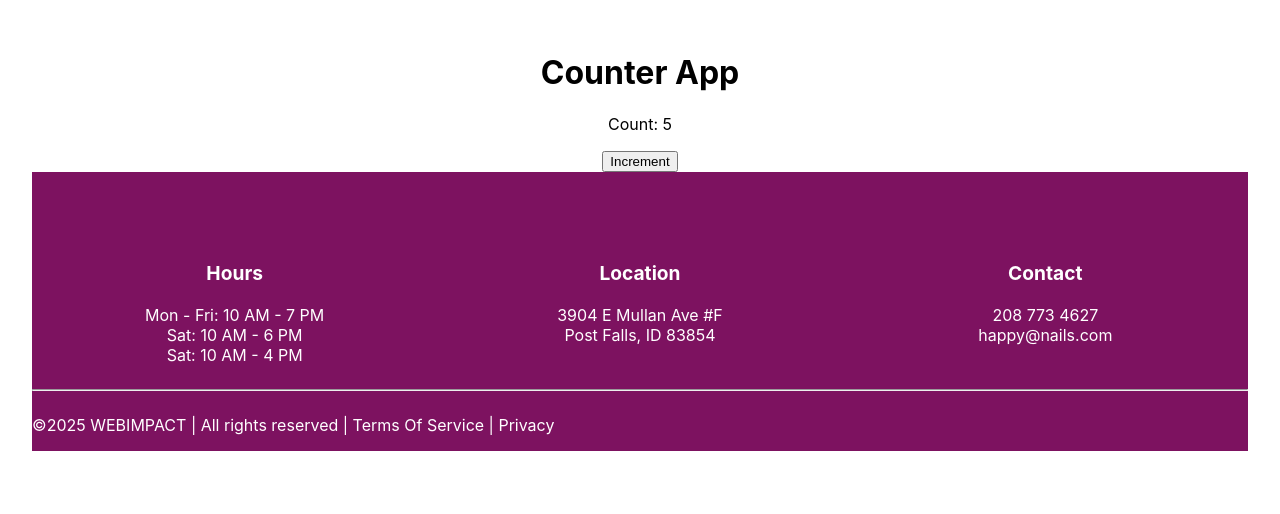
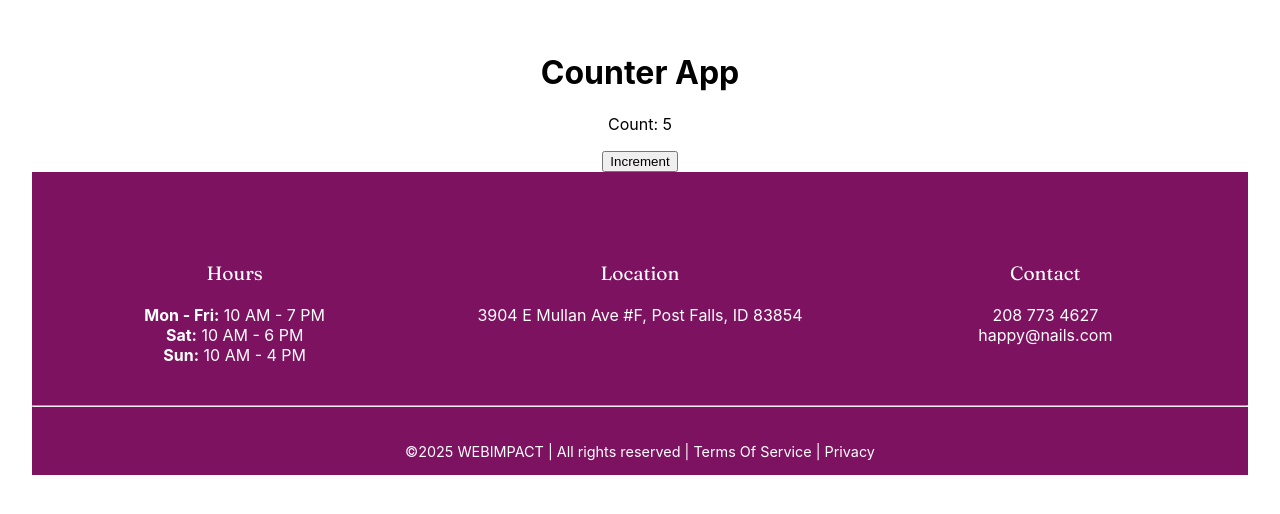
Before and after one commit to webimpactuw/happy-nails, a React (Create React App) app: page / in a window 1280 px wide. Shown: the top 514 px of the page. Built offline with nearby package versions, Linux system fonts and the light colour scheme.

Commit message:
made some changes

```diff
--- a/public/index.html
+++ b/public/index.html
@@ -24,6 +24,9 @@
       work correctly both with client-side routing and a non-root public URL.
       Learn how to configure a non-root public URL by running `npm run build`.
     -->
+
+    <link href="https://fonts.googleapis.com/css2?family=Fraunces&display=swap" rel="stylesheet">
+
     <title>React App</title>
   </head>
   <body>
--- a/src/components/Foot.js
+++ b/src/components/Foot.js
@@ -1,40 +1,60 @@
 import React from "react";
-import "./footer.css";
+import InformationBox from "./InformationBox";
 
 function Foot() {
+  // Data for the footer
+  const footerData = {
+    hours: [
+      { date: "Mon - Fri", time: "10 AM - 7 PM" },
+      { date: "Sat", time: "10 AM - 6 PM" },
+      { date: "Sun", time: "10 AM - 4 PM" },
+    ],
+    location: "3904 E Mullan Ave #F, Post Falls, ID 83854",
+    contact: {
+      phone: "208 773 4627",
+      email: "happy@nails.com",
+    },
+  };
+
+  const styles = {
+    mainFooter: {
+      color: "white",
+      backgroundColor: "#7D1260",
+      paddingTop: "3em",
+      position: "relative",
+      bottom: "0",
+      width: "100%",
+    },
+    row: {
+      display: "flex",
+      justifyContent: "space-between",
+      flexWrap: "wrap",
+    },
+    footerTextContainer: {
+      display: "flex",         // Use flexbox for centering
+      justifyContent: "center", // Center the content horizontally
+      alignItems: "center",     // Center vertically (if needed)
+      width: "100%",            // Make sure it takes full width
+    },
+    footerText: {
+      textAlign: "center",
+      fontSize: "0.9em",
+      color: "white",
+      marginTop: "2em",
+    }
+  };
+
   return (
-    <div className="main-footer">
+    <div style={styles.mainFooter}>
       <div className="container">
-        <div className="row">
-          {/* Column1 */}
-          <div className="col">
-            <h4>Hours</h4>
-            <ui className="list-unstyled">
-              <li>Mon - Fri: 10 AM - 7 PM</li>
-              <li>Sat: 10 AM - 6 PM</li>
-              <li>Sat: 10 AM - 4 PM</li>
-            </ui>
-          </div>
-          {/* Column2 */}
-          <div className="col">
-            <h4>Location</h4>
-            <ui className="list-unstyled">
-              <li>3904 E Mullan Ave #F</li>
-              <li>Post Falls, ID 83854 </li>
-            </ui>
-          </div>
-          {/* Column3 */}
-          <div className="col">
-            <h4>Contact</h4>
-            <ui className="list-unstyled">
-              <li>208 773 4627</li>
-              <li>happy@nails.com</li>
-            </ui>
-          </div>
+        <div style={styles.row}>
+          <InformationBox title="Hours" items={footerData.hours} />
+          <InformationBox title="Location" items={[footerData.location]} />
+          <InformationBox title="Contact" items={[footerData.contact.phone, footerData.contact.email]} />
         </div>
         <hr />
-        <div className="row">
-          <p className="col-sm">
+        <div style={styles.footerTextContainer}>
+          <p style={styles.footerText}>
             &copy;{new Date().getFullYear()} WEBIMPACT | All rights reserved |
             Terms Of Service | Privacy
           </p>
--- /dev/null
+++ b/src/components/InformationBox.js
@@ -0,0 +1,45 @@
+import React, { Component } from "react";
+
+class InformationBox extends Component {
+  render() {
+    const { title, items } = this.props;
+
+    const styles = {
+      col: {
+        flex: "1",
+        padding: "1em",
+        minWidth: "200px",
+      },
+      h4: {
+        marginBottom: "1em",
+        fontSize: "1.2em",
+        fontFamily: "'Fraunces', serif",
+      },
+      listUnstyled: {
+        listStyle: "none",
+        padding: "0",
+      },
+    };
+
+    return (
+      <div style={styles.col}>
+        <h4 style={styles.h4}>{title}</h4>
+        <ul style={styles.listUnstyled}>
+          {items.map((item, index) => {
+            if (item.date && item.time) {
+              return (
+                <li key={index}>
+                  <strong>{item.date}:</strong> {item.time}
+                </li>
+              );
+            } else {
+              return <li key={index}>{item}</li>;
+            }
+          })}
+        </ul>
+      </div>
+    );
+  }
+}
+
+export default InformationBox;
--- a/src/components/footer.css
+++ /dev/null
@@ -1,30 +0,0 @@
-.main-footer {
-    color: white;
-    background-color: #7D1260;
-    padding-top: 3em;
-    position: relative;
-    bottom: 0;
-    width: 100%;
-  }
-
-  .row {
-    display: flex; /* Enables horizontal layout */
-    justify-content: space-between; /* Evenly spaces out the columns */
-    flex-wrap: wrap; /* Ensures responsiveness on smaller screens */
-  }
-
-  .col {
-    flex: 1; /* Makes columns take up equal space */
-    padding: 1em; /* Adds spacing around the columns */
-    min-width: 200px; /* Ensures columns don't shrink too much */
-  }
-
-  h4 {
-    margin-bottom: 1em;
-    font-size: 1.2em;
-  }
-
-  .list-unstyled {
-    list-style: none; /* Removes bullet points from lists */
-    padding: 0;
-  }
```
